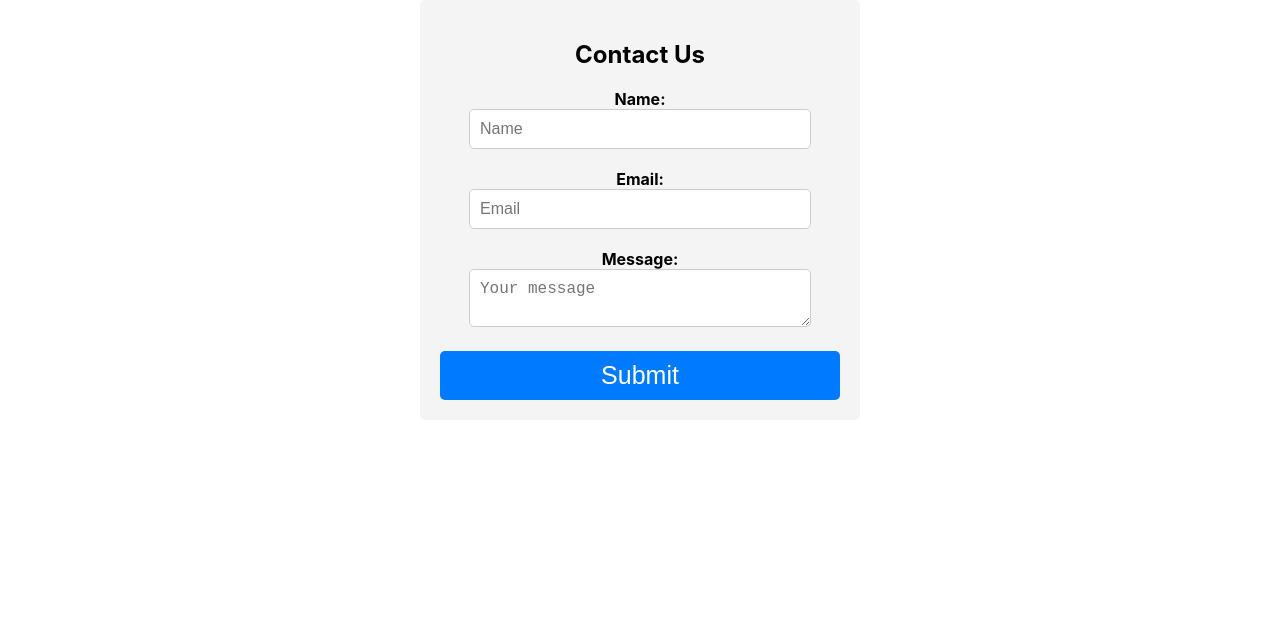
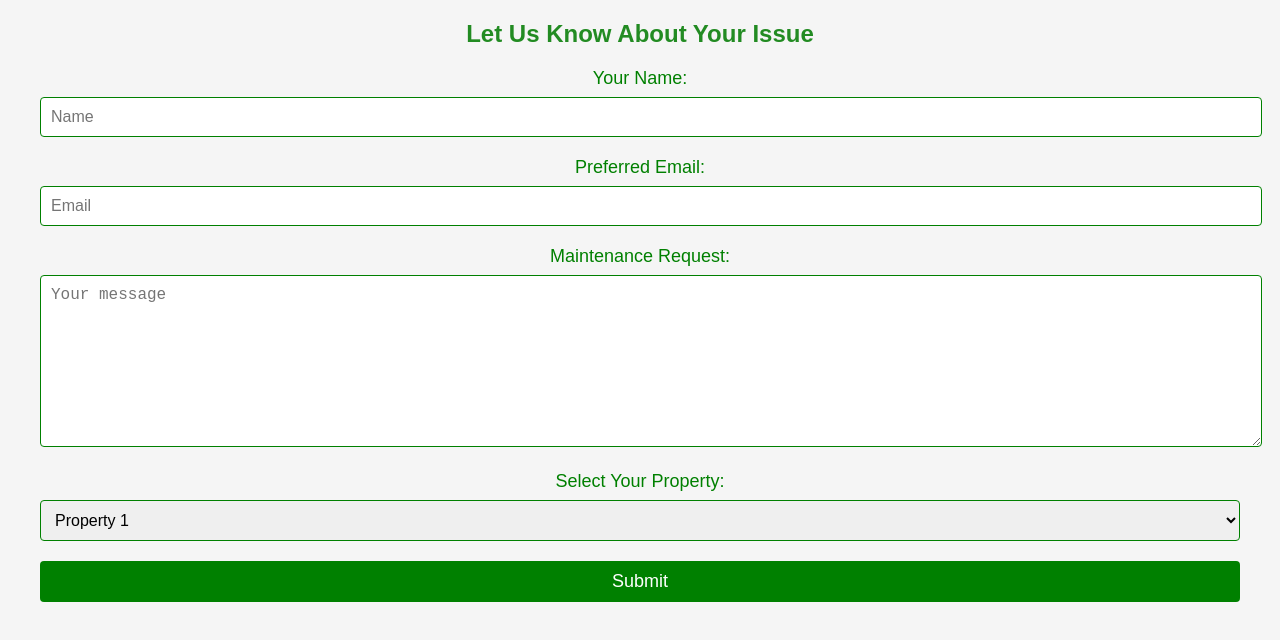
Before and after one commit to 423s24/Group_4, a React (Create React App) app in the folder hrdc-maintenance/: page / in a window 1280 px wide. Shown: the top 640 px of the page. Built offline with nearby package versions, Linux system fonts and the light colour scheme.

Commit message:
alpha release

```diff
--- a/hrdc-maintenance/src/App.css
+++ b/hrdc-maintenance/src/App.css
@@ -1,84 +1,76 @@
-.App {
+/* App.css */
+
+body {
+  font-family: Arial, sans-serif;
+  margin: 0;
+  padding: 0 20px;
+  background-color: #f5f5f5;
+}
+
+.container {
+  max-width: 600px;
+  margin: 50px auto;
+  padding-right: 20px;
+  padding-left: 20px;
+  background-color: #f0fff0;
+  border-radius: 8px;
+  box-shadow: 0 0 10px rgba(0, 0, 0, 0.1);
+}
+
+.form-container {
+  padding-right: 20px;
+  padding-left: 20px;
   text-align: center;
 }
 
-.App-logo {
-  height: 40vmin;
-  pointer-events: none;
-}
-
-@media (prefers-reduced-motion: no-preference) {
-  .App-logo {
-    animation: App-logo-spin infinite 20s linear;
-  }
-}
-
-.App-header {
-  background-color: #282c34;
-  min-height: 100vh;
-  display: flex;
-  flex-direction: column;
-  align-items: center;
-  justify-content: center;
-  font-size: calc(10px + 2vmin);
-  color: white;
-}
-
-.App-link {
-  color: #61dafb;
-}
-
-@keyframes App-logo-spin {
-  from {
-    transform: rotate(0deg);
-  }
-  to {
-    transform: rotate(360deg);
-  }
-}
-
-
-.form-container {
-  max-width: 400px;
-  margin: auto;
-  padding: 20px;
-  background-color: #f4f4f4;
-  border-radius: 5px;
-}
-
-.form {
-  display: flex;
-  flex-direction: column;
+.form-container h2 {
+  padding-right: 20px;
+  padding-left: 20px;
+  margin-bottom: 20px;
+  font-size: 24px;
+  color: #228b22;
 }
 
 .form-group {
   margin-bottom: 20px;
 }
 
-label {
-  font-weight: bold;
+.form-group label {
   display: block;
+  font-size: 18px;
+  color: #008000;
+  margin-bottom: 8px;
 }
 
 .form-control {
-  width: 80%;
+  width: 100%;
   padding: 10px;
   font-size: 16px;
-  border: 1px solid #ccc;
-  border-radius: 5px;
+  border: 1px solid #008000;
+  border-radius: 4px;
+}
+
+.form-control#message {
+  height: 150px;
 }
 
 .submit-btn {
   width: 100%;
   padding: 10px;
-  font-size: 25px;
-  background-color: #007bff;
+  font-size: 18px;
+  background-color: #008000;
   color: #fff;
   border: none;
-  border-radius: 5px;
+  border-radius: 4px;
   cursor: pointer;
 }
 
 .submit-btn:hover {
-  background-color: #0056b3;
+  background-color: #006400;
 }
+
+.error-message {
+  color: #dc3545;
+  font-size: 14px;
+  margin-top: 5px;
+}
--- a/hrdc-maintenance/src/App.js
+++ b/hrdc-maintenance/src/App.js
@@ -1,21 +1,12 @@
+import React from 'react';
+import logo from './logo.svg';
 import './App.css';
-import { BrowserRouter as Router, Route, Routes } from 'react-router-dom';
 import Form from './Form';
-import LandingPage from './LandingPage';
-import ConfirmationPage from './ConfirmationPage';
 
 function App() {
   return (
     <div className="App">
-      <Router>
-        <div className="content">
-          <Routes>
-            <Route path="/" element={<Form />} />
-            <Route path="/landing" element={<LandingPage />} />
-            <Route path="/confirmation" element={<ConfirmationPage />} />
-          </Routes>
-        </div>
-      </Router>
+        <Form />
     </div>
   );
 }
--- a/hrdc-maintenance/src/Form.js
+++ b/hrdc-maintenance/src/Form.js
@@ -1,6 +1,7 @@
+import React from 'react';
 import emailjs from '@emailjs/browser';
-const Form = () => {
 
+const Form = ({ history }) => {
   const handleSubmit = (event) => {
     event.preventDefault();
 
@@ -21,52 +22,58 @@ const Form = () => {
       })
       .then(
         () => {
-          console.log('SUCCESS!');
+          console.log('SUCCESS');
+          history.push('/confirmation');
         },
         (error) => {
-          console.log('FAILED...', error.text);
+          console.log('FAILED', error.text);
         },
       );
 
     event.target.reset();
   };
 
-
   return (
     <div className="form-container">
-      <h2>Contact Us</h2>
+      <h2>Let Us Know About Your Issue</h2>
       <form onSubmit={handleSubmit} className="form">
         <div className="form-group">
-          <label htmlFor="name">Name:</label>
+          <label htmlFor="name">Your Name:</label>
           <input
             type="text"
-            placeholder ="Name"
+            placeholder="Name"
             name="name"
             required
             className="form-control"
           />
         </div>
         <div className="form-group">
-          <label htmlFor="email">Email:</label>
+          <label htmlFor="email">Preferred Email:</label>
           <input
-
             type="email"
-            placeholder ="Email"
+            placeholder="Email"
             name="email"
             required
             className="form-control"
           />
         </div>
         <div className="form-group">
-          <label htmlFor="message">Message:</label>
+          <label htmlFor="message">Maintenance Request:</label>
           <textarea
             id="message"
             placeholder='Your message'
             name="message"
             required
             className="form-control"
-
           />
+        </div>
+        <div className="form-group">
+          <label htmlFor="options">Select Your Property:</label>
+          <select name="options" id="options" className="form-control">
+            <option value="Option 1">Property 1</option>
+            <option value="Option 2">Property 2</option>
+            <option value="Option 3">Property 3</option>
+          </select>
         </div>
         <button type="submit" className="submit-btn">Submit</button>
       </form>
```
Also changed, not shown: hrdc-maintenance/package.json (+4 -3 lines), 1 other file (tests, documents, lock files or other folders).
